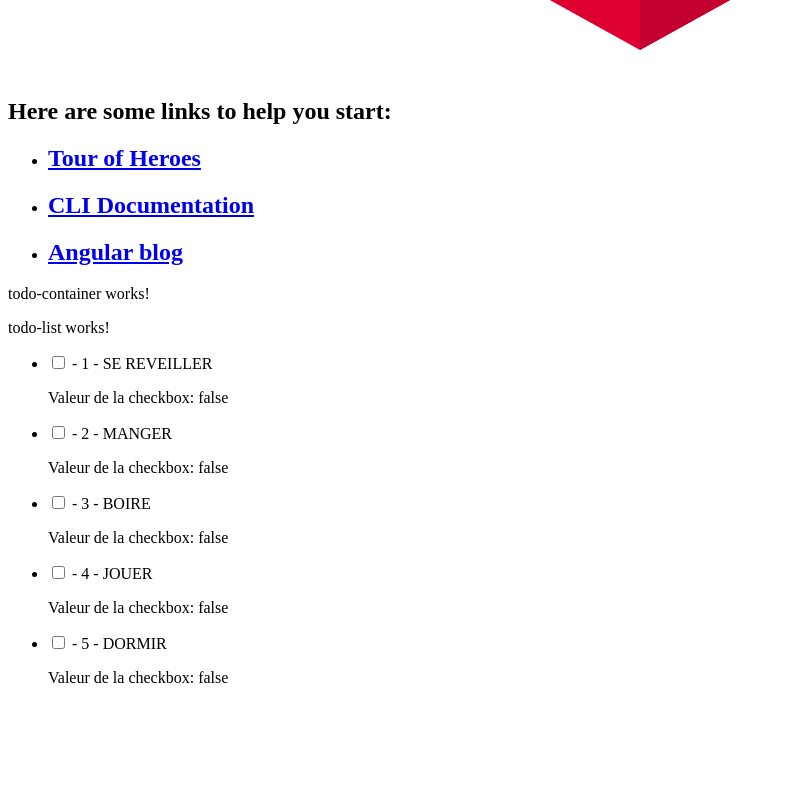
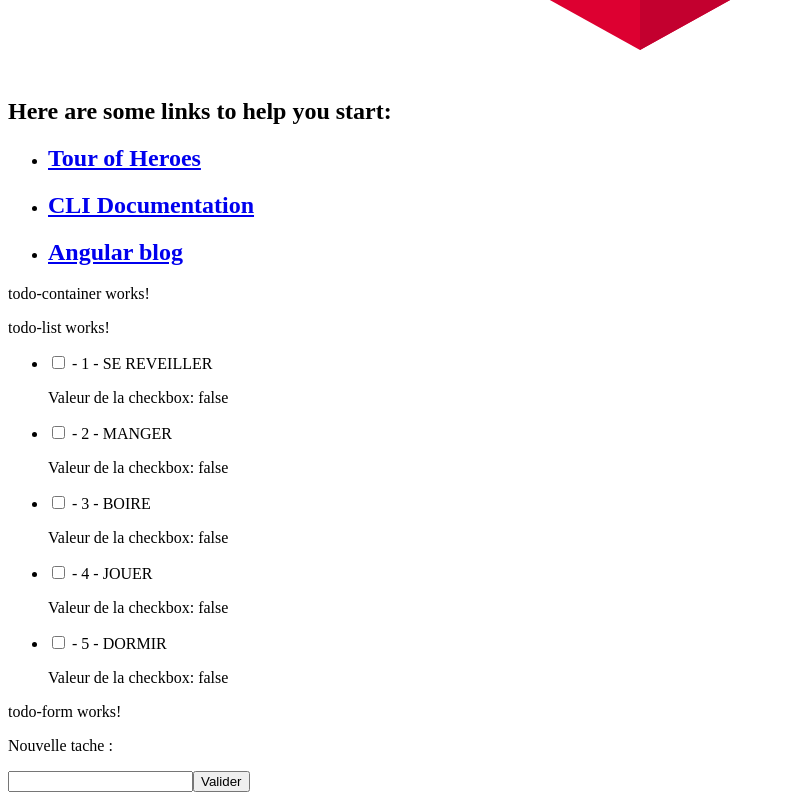
Before and after one commit to bilelh/Angular--todo, an Angular app: page / in a window 1280 px wide. Shown: the part 306-1106 px from the top of the page, without its empty margins (0-785 px from the left). Before the commit the page ends 1009 px from the top, so only its background shows below. Built offline with nearby package versions, Linux system fonts and the light colour scheme.

Commit message:
debut de todo form

```diff
--- a/src/app/app.module.ts
+++ b/src/app/app.module.ts
@@ -5,7 +5,7 @@
 import { TodoListComponent } from './todo/todo-list/todo-list.component';
 import { TodoItemComponent } from './todo/todo-item/todo-item.component';
 import { TodoContainerComponent } from './todo/todo-container/todo-container.component';
-import { TodoFormComponent } from './todo-form/todo-form.component';
+import { TodoFormComponent } from './todo/todo-form/todo-form.component';
 
 @NgModule({
   declarations: [
--- a/src/app/todo-form/todo-form.component.html
+++ /dev/null
@@ -1,3 +0,0 @@
-<p>
-  todo-form works!
-</p>
--- a/src/app/todo-form/todo-form.component.ts
+++ /dev/null
@@ -1,15 +0,0 @@
-import { Component, OnInit } from '@angular/core';
-
-@Component({
-  selector: 'app-todo-form',
-  templateUrl: './todo-form.component.html',
-  styleUrls: ['./todo-form.component.css']
-})
-export class TodoFormComponent implements OnInit {
-
-  constructor() { }
-
-  ngOnInit() {
-  }
-
-}
--- a/src/app/todo/todo-container/todo-container.component.html
+++ b/src/app/todo/todo-container/todo-container.component.html
@@ -4,3 +4,5 @@
 
 
 <app-todo-list [taches] = "todoList"></app-todo-list>
+
+<app-todo-form (newTache)="addNewTache($event)"></app-todo-form>
--- a/src/app/todo/todo-container/todo-container.component.ts
+++ b/src/app/todo/todo-container/todo-container.component.ts
@@ -10,6 +10,9 @@
 
   todoList:Array<Faire> = [];
 
+  addNewTache(title:string){
+    this.todoList = [ ...this.todoList , new Faire(this.todoList.length + 1 , title , false)]
+  }
   constructor() { }
 
   ngOnInit() {
--- /dev/null
+++ b/src/app/todo/todo-form/todo-form.component.html
@@ -0,0 +1,9 @@
+<p>
+  todo-form works!
+</p>
+
+<form>
+    <p>Nouvelle tache :</p>
+    <input type="text" (change)="titleChanged($event)">
+    <button (click)="newTacheAdded()">Valider</button>
+</form>
--- /dev/null
+++ b/src/app/todo/todo-form/todo-form.component.ts
@@ -0,0 +1,29 @@
+import { Component, OnInit, Output, EventEmitter } from '@angular/core';
+import { Faire } from '../model/faire';
+
+@Component({
+  selector: 'app-todo-form',
+  templateUrl: './todo-form.component.html',
+  styleUrls: ['./todo-form.component.css']
+})
+export class TodoFormComponent implements OnInit {
+
+  title:string;
+
+  @Output()
+  newtache:EventEmitter<string> = new EventEmitter<string>();
+
+  newTacheAdded() {
+    this.newtache.emit(this.title);
+    }
+
+  titleChanged(event) {
+    this.title=event.target.value;
+  }
+
+  constructor() { }
+
+  ngOnInit() {
+  }
+
+}
--- a/src/app/todo/todo-list/todo-list.component.html
+++ b/src/app/todo/todo-list/todo-list.component.html
@@ -4,7 +4,7 @@
 
 
 <ul>
-  <li *ngFor="let tache of taches; index as i">
+  <li *ngFor="let tache of taches">
     <app-todo-item [tache]="tache"></app-todo-item>
   </li>
 </ul>
--- a/src/app/todo/todo-list/todo-list.component.ts
+++ b/src/app/todo/todo-list/todo-list.component.ts
@@ -11,6 +11,10 @@
   @Input()
   taches:Array<Faire> ;
 
+  handleNewTache() {
+
+  }
+
   constructor() { }
 
   ngOnInit() {
```
Also changed, not shown: src/app/todo/todo-form/todo-form.component.css (added), src/app/todo/todo-item/todo-item.component.html (line endings or trailing spaces), 1 other file (tests, documents, lock files or other folders).
